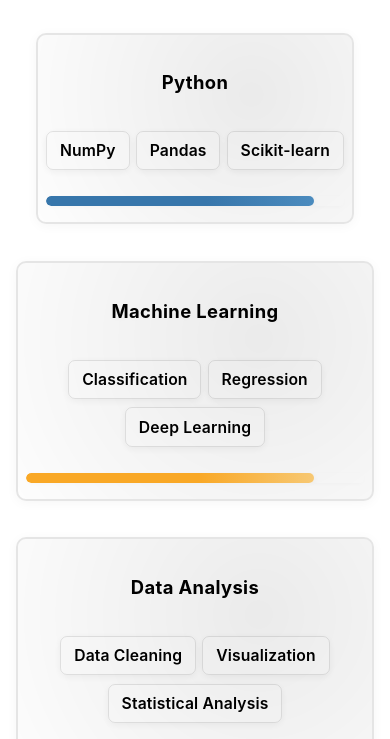
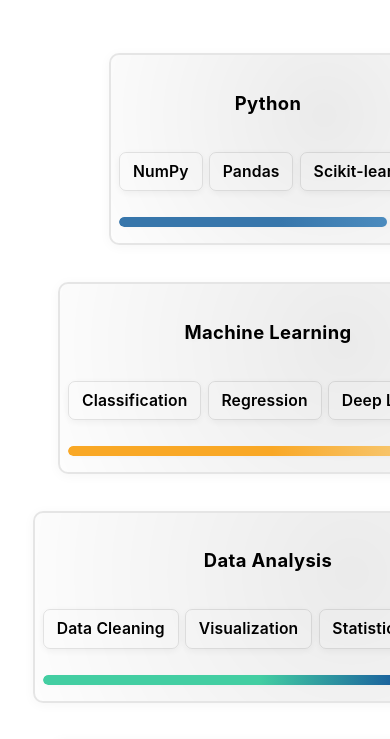
Before and after one commit to adityatawde9699/Aditya-S.-Tawde, a React (Vite) app in the folder client/: page / in a window 390 px wide. Shown: the part 1880-2619 px from the top of the page. Built offline with nearby package versions, Linux system fonts and the light colour scheme.

Commit message:
Update Skills.module.css

```diff
--- a/client/src/components/Skills.module.css
+++ b/client/src/components/Skills.module.css
@@ -208,13 +208,13 @@
 
 @media (max-width: 600px) {
     .skillsSection {
-        padding-top: 1.2rem;
-        padding-bottom: 1.2rem;
-        margin: 0;
-        border-radius: 0;
-        max-width: 100vw;
-        background: #fff;
-        box-shadow: none;
+    background: #fff;
+    border-radius: 24px;
+    box-shadow: 0 4px 32px 0 rgba(0, 0, 0, 0.06);
+    padding-top: 2.5rem;
+    padding-bottom: 2.5rem;
+    margin: 0 auto 2.5rem auto;
+    max-width: 600px;
     }
 
     .skillsGrid {
```
